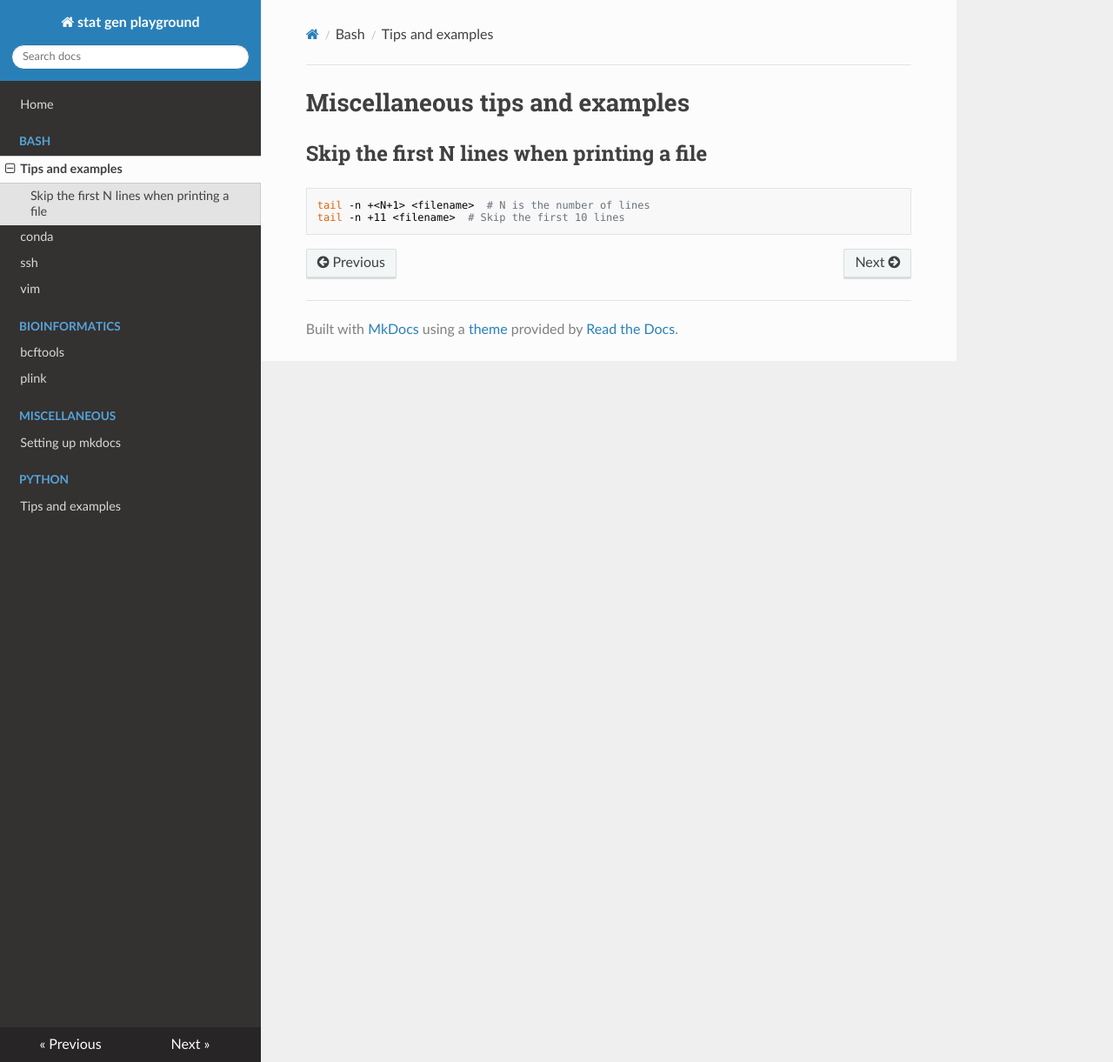
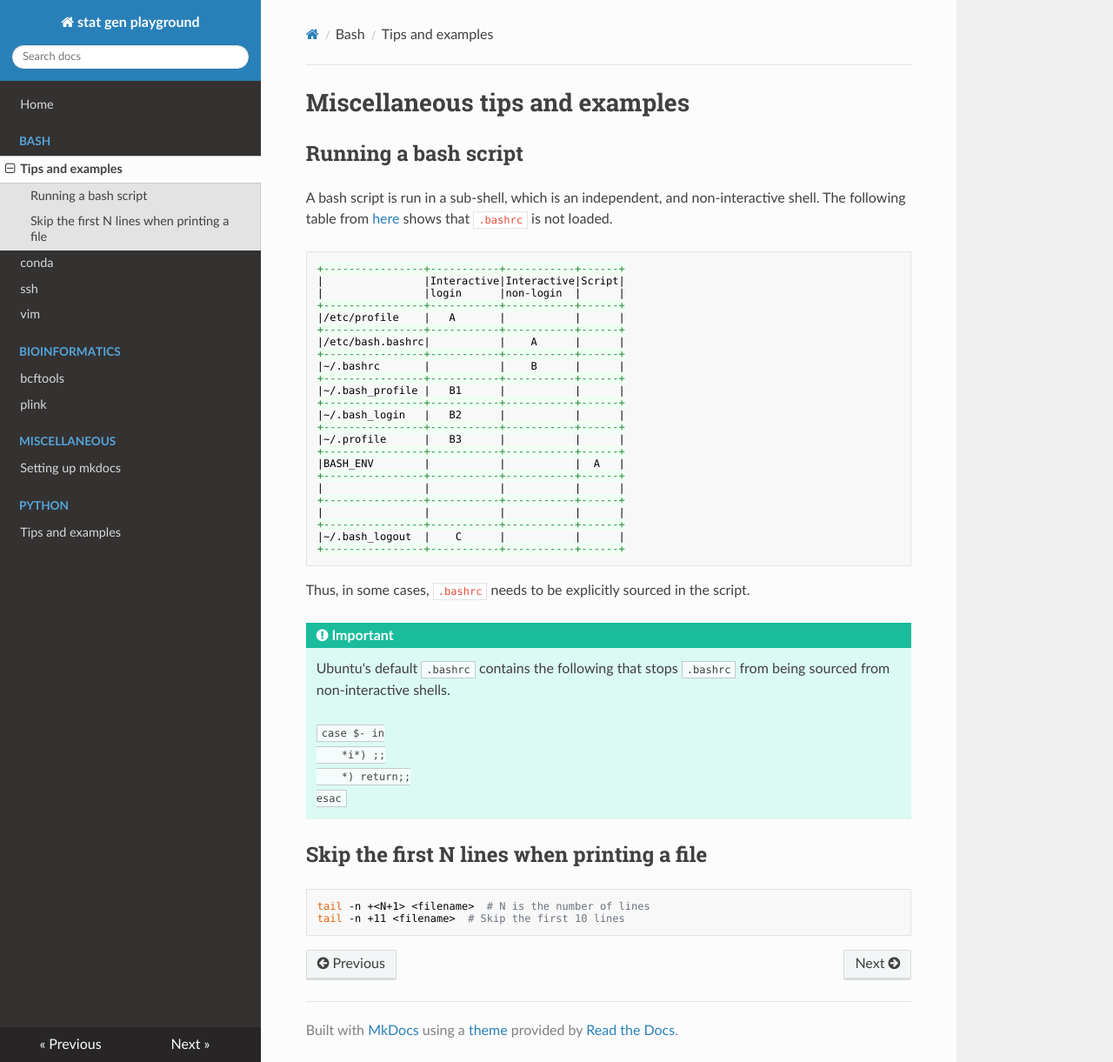
Before and after one commit to drkaizeng/statistics_and_engineering_lab, an MkDocs documentation site: the page built from docs/bash/tips_examples.md, in a window 1280 px wide and 1221 px high. Shown: the whole window at 87% size. Built offline with MkDocs 1.6.1, drawn with Linux system fonts in a browser that asks for light colours; nearby versions of some CDN libraries.

Commit message:
New bashrc notes

````diff
--- a/docs/bash/tips_examples.md
+++ b/docs/bash/tips_examples.md
@@ -1,4 +1,43 @@
 # Miscellaneous tips and examples
+
+## Running a bash script
+A bash script is run in a sub-shell, which is an independent, and non-interactive shell. The following table from [here](https://shreevatsa.wordpress.com/2008/03/30/zshbash-startup-files-loading-order-bashrc-zshrc-etc/) shows that `.bashrc` is not loaded.
+```
++----------------+-----------+-----------+------+
+|                |Interactive|Interactive|Script|
+|                |login      |non-login  |      |
++----------------+-----------+-----------+------+
+|/etc/profile    |   A       |           |      |
++----------------+-----------+-----------+------+
+|/etc/bash.bashrc|           |    A      |      |
++----------------+-----------+-----------+------+
+|~/.bashrc       |           |    B      |      |
++----------------+-----------+-----------+------+
+|~/.bash_profile |   B1      |           |      |
++----------------+-----------+-----------+------+
+|~/.bash_login   |   B2      |           |      |
++----------------+-----------+-----------+------+
+|~/.profile      |   B3      |           |      |
++----------------+-----------+-----------+------+
+|BASH_ENV        |           |           |  A   |
++----------------+-----------+-----------+------+
+|                |           |           |      |
++----------------+-----------+-----------+------+
+|                |           |           |      |
++----------------+-----------+-----------+------+
+|~/.bash_logout  |    C      |           |      |
++----------------+-----------+-----------+------+
+```
+Thus, in some cases, `.bashrc` needs to be explicitly sourced in the script.
+!!! important
+    Ubuntu's default `.bashrc` contains the following that stops `.bashrc` from being sourced from non-interactive shells.
+
+    ```
+    case $- in
+        *i*) ;;
+        *) return;;
+    esac
+    ```
 
 ## Skip the first N lines when printing a file
 ```
````
